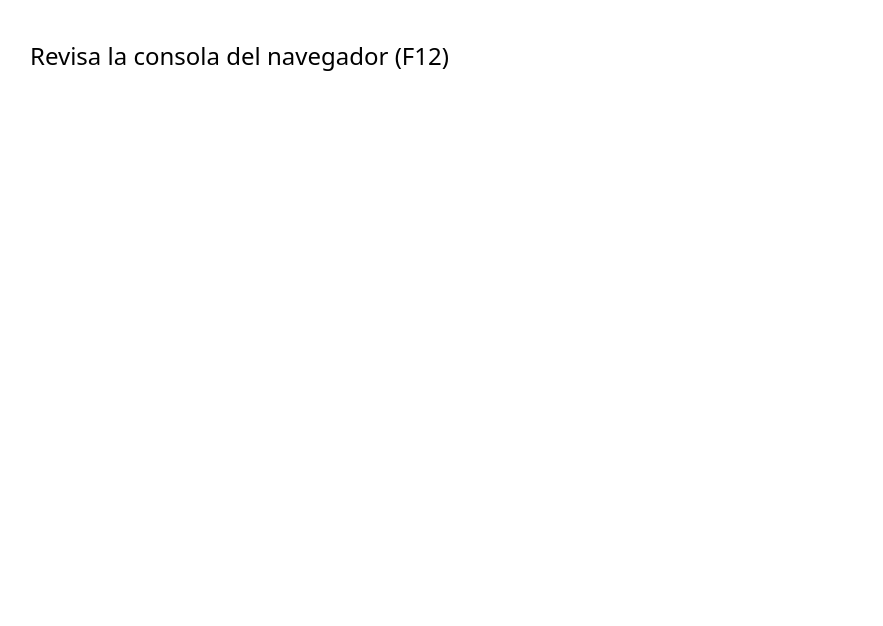
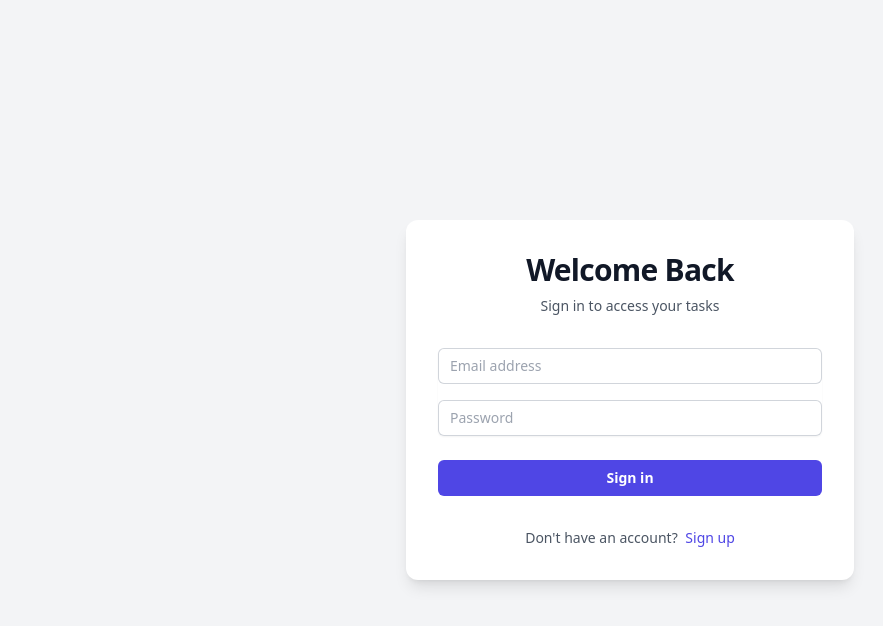
Before and after one commit to miguel-octavio-aguila/kepler_test_challenge, a Nuxt app in the folder frontend/fullstack-kepler-challenge-frontend/: page /login in a window 1280 px wide. Shown: the top 626 px of the page, without its empty margins (10-893 px from the left). Built offline with nearby package versions, Linux system fonts and the light colour scheme.

Commit message:
feat: Implement basic user authentication with login, registration, logout, protected routes, and navigation.

```diff
--- a/frontend/fullstack-kepler-challenge-frontend/app/app.vue
+++ b/frontend/fullstack-kepler-challenge-frontend/app/app.vue
@@ -1,10 +1,5 @@
-<script setup>
-  const { $api } = useNuxtApp()
-  console.log('API Base URL:', $api.defaults.baseURL)
-</script>
-
 <template>
-  <div class="p-10">
-    <h1 class="text-2xl">Revisa la consola del navegador (F12)</h1>
+  <div class="min-h-screen bg-gray-50 text-gray-900 font-sans">
+    <NuxtPage />
   </div>
 </template>
--- /dev/null
+++ b/frontend/fullstack-kepler-challenge-frontend/app/components/Navigation.vue
@@ -0,0 +1,42 @@
+<script setup lang="ts">
+import { useAuthStore } from '~/stores/auth.store';
+
+const authStore = useAuthStore();
+const router = useRouter();
+
+const handleLogout = () => {
+  // 1. Clear state/cookies
+  authStore.logout();
+  // 2. Redirect to login
+  router.push('/login');
+};
+</script>
+
+<template>
+  <nav class="bg-white shadow-sm border-b border-gray-200">
+    <div class="max-w-7xl mx-auto px-4 sm:px-6 lg:px-8">
+      <div class="flex justify-between h-16">
+
+        <div class="flex items-center">
+          <h1 class="text-xl font-bold text-indigo-600">
+            TaskApp
+          </h1>
+        </div>
+
+        <div class="flex items-center gap-4">
+          <span v-if="authStore.user" class="text-sm text-gray-500">
+            {{ authStore.user.email }}
+          </span>
+
+          <button
+            @click="handleLogout"
+            class="text-sm font-medium text-red-600 hover:text-red-800 transition-colors"
+          >
+            Logout
+          </button>
+        </div>
+
+      </div>
+    </div>
+  </nav>
+</template>
--- /dev/null
+++ b/frontend/fullstack-kepler-challenge-frontend/app/middleware/auth.ts
@@ -0,0 +1,9 @@
+export default defineNuxtRouteMiddleware((to, from) => {
+  const authStore = useAuthStore();
+
+  // If the user is NOT authenticated and tries to access a protected route
+  if (!authStore.isAuthenticated) {
+    // Redirect them to the login page
+    return navigateTo('/login');
+  }
+});
--- /dev/null
+++ b/frontend/fullstack-kepler-challenge-frontend/app/pages/dashboard.vue
@@ -0,0 +1,21 @@
+<script setup lang="ts">
+// Apply the 'auth' middleware to protect this page
+definePageMeta({
+  middleware: 'auth'
+});
+</script>
+
+<template>
+  <div class="min-h-screen bg-gray-50">
+    <Navigation />
+
+    <main class="max-w-7xl mx-auto py-10 px-4 sm:px-6 lg:px-8">
+      <div class="bg-white overflow-hidden shadow sm:rounded-lg p-6">
+        <h2 class="text-2xl font-bold text-gray-900 mb-4">My Tasks</h2>
+        <p class="text-gray-600">
+          This is the protected dashboard. Tasks will appear here in Phase 5.
+        </p>
+      </div>
+    </main>
+  </div>
+</template>
--- /dev/null
+++ b/frontend/fullstack-kepler-challenge-frontend/app/pages/login.vue
@@ -0,0 +1,142 @@
+<script setup lang="ts">
+import { useAuthStore } from '~/stores/auth.store';
+
+// Access the store and router
+const authStore = useAuthStore();
+const router = useRouter();
+
+// Reactive state for the UI
+const isLoginMode = ref(true); // Toggle between Login and Register
+const isLoading = ref(false);
+const errorMessage = ref('');
+
+// Form data state
+const form = reactive({
+  name: '',
+  email: '',
+  password: ''
+});
+
+// Main handler for form submission
+const handleSubmit = async () => {
+  // Reset states
+  isLoading.value = true;
+  errorMessage.value = '';
+
+  try {
+    if (isLoginMode.value) {
+      // --- LOGIN FLOW ---
+      await authStore.login(form.email, form.password);
+      // Redirect to dashboard on success
+      router.push('/dashboard');
+    } else {
+      // --- REGISTER FLOW ---
+      // 1. Register the user
+      await authStore.register(form.name, form.email, form.password);
+
+      // 2. Alert the user (Simple UX)
+      alert('Registration successful! Please sign in.');
+
+      // 3. Switch to login mode automatically
+      isLoginMode.value = true;
+    }
+  } catch (error: any) {
+    // Extract error message from Axios response if available
+    errorMessage.value = error.response?.data?.message || 'An unexpected error occurred';
+  } finally {
+    isLoading.value = false;
+  }
+};
+</script>
+
+<template>
+  <div class="flex min-h-screen items-center justify-center bg-gray-100 px-4">
+    <div class="w-full max-w-md space-y-8 bg-white p-8 shadow-lg rounded-xl">
+
+      <div class="text-center">
+        <h2 class="text-3xl font-bold tracking-tight text-gray-900">
+          {{ isLoginMode ? 'Welcome Back' : 'Create Account' }}
+        </h2>
+        <p class="mt-2 text-sm text-gray-600">
+          {{ isLoginMode ? 'Sign in to access your tasks' : 'Get started with your task manager' }}
+        </p>
+      </div>
+
+      <div v-if="errorMessage" class="bg-red-50 text-red-600 p-3 rounded text-sm text-center border border-red-200">
+        {{ errorMessage }}
+      </div>
+
+      <form class="mt-8 space-y-6" @submit.prevent="handleSubmit">
+        <div class="space-y-4 rounded-md shadow-sm">
+
+          <div v-if="!isLoginMode">
+            <label for="name" class="sr-only">Full Name</label>
+            <input
+              id="name"
+              v-model="form.name"
+              name="name"
+              type="text"
+              required
+              class="relative block w-full rounded-md border-0 py-1.5 px-3 text-gray-900 ring-1 ring-inset ring-gray-300 placeholder:text-gray-400 focus:z-10 focus:ring-2 focus:ring-inset focus:ring-indigo-600 sm:text-sm sm:leading-6"
+              placeholder="Full Name"
+            />
+          </div>
+
+          <div>
+            <label for="email-address" class="sr-only">Email address</label>
+            <input
+              id="email-address"
+              v-model="form.email"
+              name="email"
+              type="email"
+              autocomplete="email"
+              required
+              class="relative block w-full rounded-md border-0 py-1.5 px-3 text-gray-900 ring-1 ring-inset ring-gray-300 placeholder:text-gray-400 focus:z-10 focus:ring-2 focus:ring-inset focus:ring-indigo-600 sm:text-sm sm:leading-6"
+              placeholder="Email address"
+            />
+          </div>
+
+          <div>
+            <label for="password" class="sr-only">Password</label>
+            <input
+              id="password"
+              v-model="form.password"
+              name="password"
+              type="password"
+              autocomplete="current-password"
+              required
+              class="relative block w-full rounded-md border-0 py-1.5 px-3 text-gray-900 ring-1 ring-inset ring-gray-300 placeholder:text-gray-400 focus:z-10 focus:ring-2 focus:ring-inset focus:ring-indigo-600 sm:text-sm sm:leading-6"
+              placeholder="Password"
+            />
+          </div>
+        </div>
+
+        <div>
+          <button
+            type="submit"
+            :disabled="isLoading"
+            class="group relative flex w-full justify-center rounded-md bg-indigo-600 px-3 py-2 text-sm font-semibold text-white hover:bg-indigo-500 focus-visible:outline focus-visible:outline-2 focus-visible:outline-offset-2 focus-visible:outline-indigo-600 disabled:opacity-70 disabled:cursor-not-allowed"
+          >
+            <span v-if="isLoading" class="absolute inset-y-0 left-0 flex items-center pl-3">
+              <svg class="h-5 w-5 animate-spin text-indigo-300" fill="none" viewBox="0 0 24 24">
+                <circle class="opacity-25" cx="12" cy="12" r="10" stroke="currentColor" stroke-width="4"></circle>
+                <path class="opacity-75" fill="currentColor" d="M4 12a8 8 0 018-8V0C5.373 0 0 5.373 0 12h4zm2 5.291A7.962 7.962 0 014 12H0c0 3.042 1.135 5.824 3 7.938l3-2.647z"></path>
+              </svg>
+            </span>
+            {{ isLoading ? 'Processing...' : (isLoginMode ? 'Sign in' : 'Register') }}
+          </button>
+        </div>
+      </form>
+
+      <div class="text-center">
+        <p class="text-sm text-gray-600">
+          {{ isLoginMode ? "Don't have an account?" : "Already have an account?" }}
+          <button @click="isLoginMode = !isLoginMode" class="font-medium text-indigo-600 hover:text-indigo-500 ml-1">
+            {{ isLoginMode ? 'Sign up' : 'Sign in' }}
+          </button>
+        </p>
+      </div>
+
+    </div>
+  </div>
+</template>
```
Also changed, not shown: 1 other file (tests, documents, lock files or other folders).
